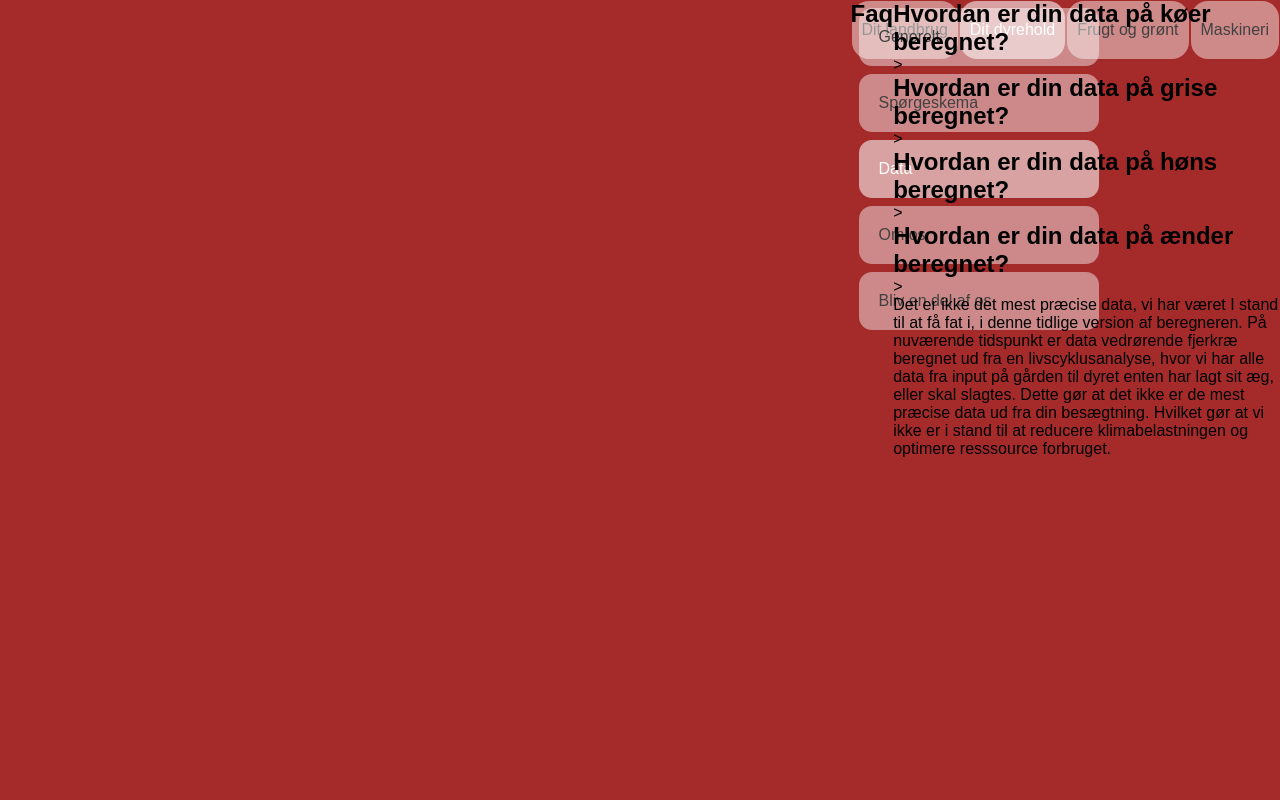
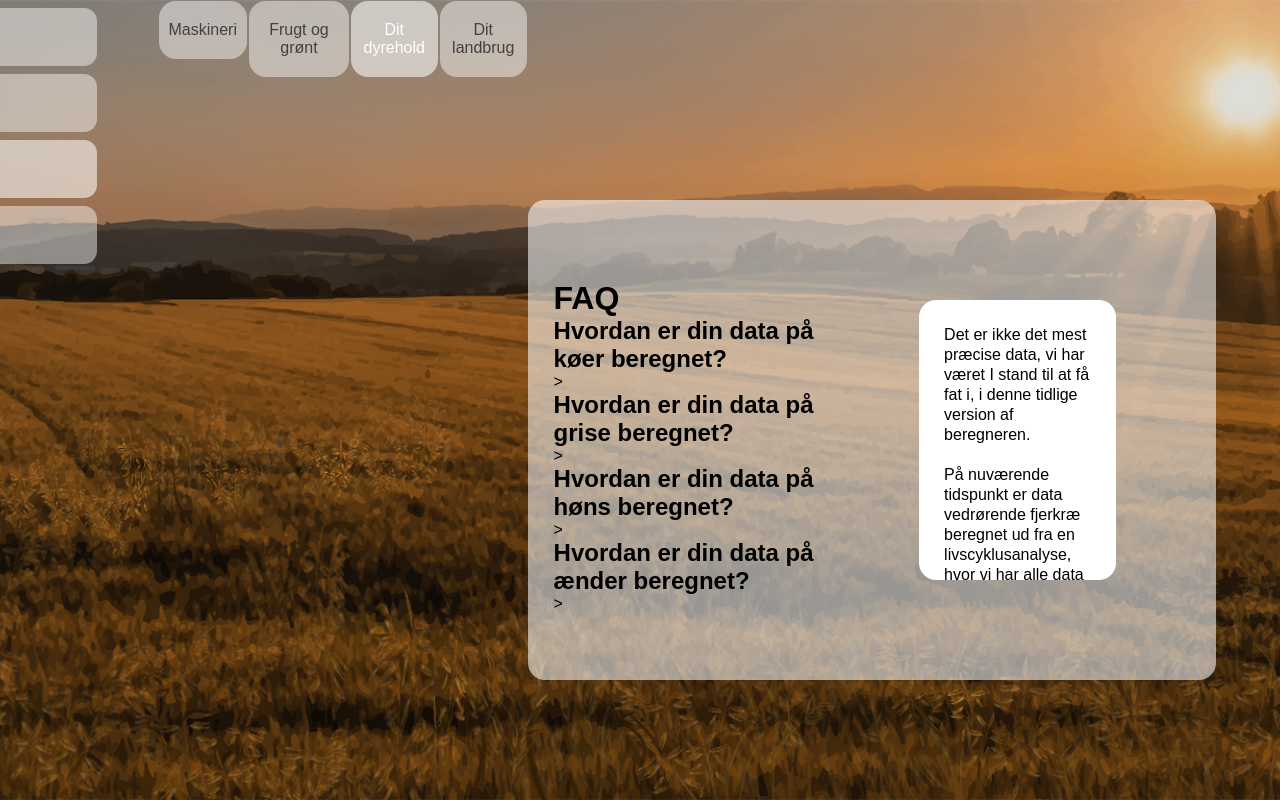
Before and after one commit to LivKrogshede/hovedopgave, a plain HTML site: page faq.html in a window 1280 px wide. Drawn offline with Linux system fonts and the light colour scheme.

Commit message:
tættere på :D
har lavet videre og det begynder at ligne noget

```diff
--- a/css/faq.css
+++ b/css/faq.css
@@ -9,7 +9,6 @@
 .faq-nav {
     list-style-type: none;
     width: 25%;
-    position: fixed;
     height: 100%;
     overflow: auto;
   }
@@ -38,9 +37,9 @@
 /*horizontal top nav-bar */
 
 .cat-faq {
+    display: flex;
     color: #424141;
     list-style-type: none;
-    overflow: hidden;
   }
 
 .nav2  {
@@ -72,14 +71,28 @@
 
   .wrapper {
       display: flex;
-      position: absolute;
+      background-color: #ffffff90;
+      border-radius: 17px;
+      margin-top: 25vh;
+      margin-right: 5vw;
+      padding-left: 2vw;
+      width: 60vw;
+      height: 60vh;
   }
 
   .questions {
       display: flex;
       flex-direction: column;
+      padding-top: 10vh;
   }
 
   .content-faq {
       display: flex;
+      background-color: #ffff;
+      width: 20vw;
+      margin: 100px;
+      padding: 25px;
+      line-height: 20px;
+      border-radius: 17px;
+      overflow: scroll;
   }
--- a/css/global.css
+++ b/css/global.css
@@ -12,7 +12,9 @@
 
   .bg {
     background-color: brown;
-    background-image: url('bg.png');
+    background-image: url("../assets/field-bg.png");
     background-size: cover;
     background-position: center;
+    background-repeat: no-repeat;
+    height: 100vh;
   }
--- a/faq.html
+++ b/faq.html
@@ -11,10 +11,9 @@
     <body class="bg" >
         <div class="faq">
                 <ul class="faq-nav">
-                    <li class="nav1"><a href="#">Generelt</a></li>
+                    <li class="nav1"><a href="#">Om os</a></li>
                     <li class="nav1"><a href="#">Spørgeskema</a></li>
                     <li class="nav1"><a class="active" href="#">Data</a></li>
-                    <li class="nav1"><a href="#">Om os</a></li>
                     <li class="nav1"><a href="#">Bliv en del af os</a></li>
                 </ul>
             <nav class="cat-faq">
@@ -23,9 +22,10 @@
                 <li class="nav2"><a class="active" href="#">Dit dyrehold</a></li>
                 <li class="nav2"><a href="#">Dit landbrug</a></li>
             </nav>
-            <section class="wrapper">
-                <h1>Faq</h1>
-                <div>
+
+            <div class="wrapper">
+                <div class="questions">
+                    <h1>FAQ</h1>
                 <h2>Hvordan er din data på køer beregnet?</h2>
                 <div>></div>
                 <h2>Hvordan er din data på grise beregnet?</h2>
@@ -34,16 +34,16 @@
                 <div>></div>
                 <h2>Hvordan er din data på ænder beregnet?</h2>
                 <div>></div>
+            </div>
                 <div class="content-faq">
-                    <p>Det er ikke det mest præcise data, vi har været I stand til at få fat i, i denne tidlige version af beregneren.
+                    <p>Det er ikke det mest præcise data, vi har været I stand til at få fat i, i denne tidlige version af beregneren.<br><br>
 
-                    På nuværende tidspunkt er data vedrørende fjerkræ beregnet ud fra en livscyklusanalyse, hvor vi har alle data fra input på gården til dyret enten har lagt sit æg, eller skal slagtes.
+                    På nuværende tidspunkt er data vedrørende fjerkræ beregnet ud fra en livscyklusanalyse, hvor vi har alle data fra input på gården til dyret enten har lagt sit æg, eller skal slagtes. <br><br>
 
                     Dette gør at det ikke er de mest præcise data ud fra din besægtning. Hvilket gør at vi ikke er i stand til at reducere klimabelastningen og optimere resssource forbruget.
                     </p>
                 </div>
-                </div>
             </div>
-        </section>
+        </div>
     </body>
 </html>
```
Also changed, not shown: bg.png (deleted).
